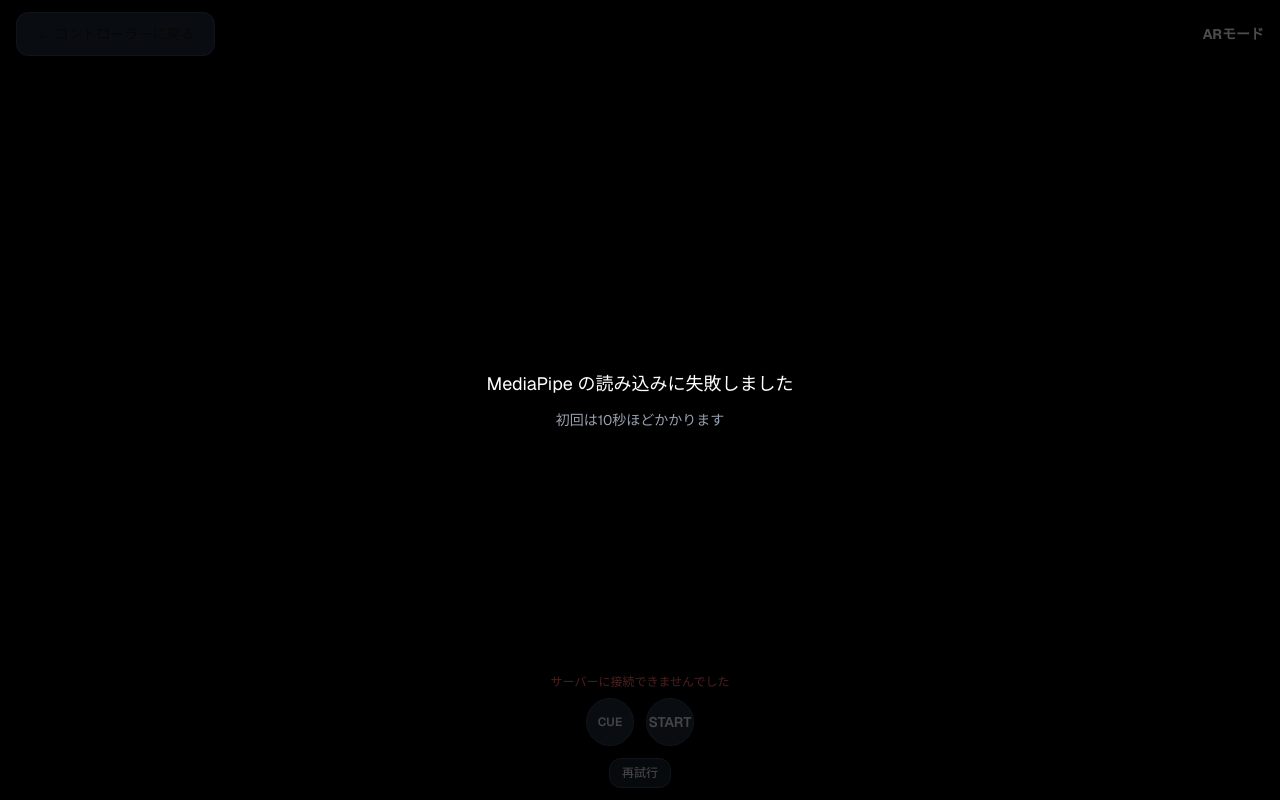
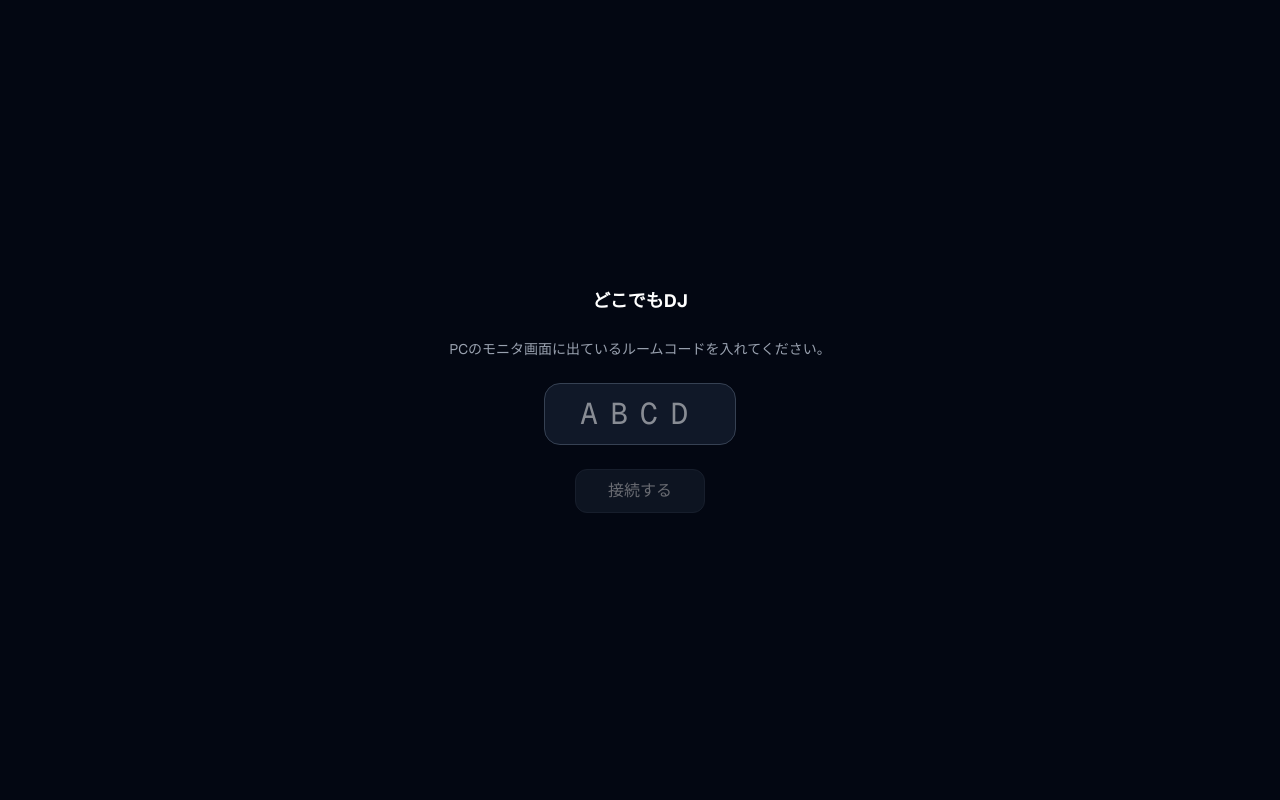
Before and after one commit to andooo26/dokodemo-dj, a Next.js app: page /ar in a window 1280 px wide. Built offline with nearby package versions, Linux system fonts and the light colour scheme; no server answers.

Commit message:
セッションをルーム単位に分離
コード発行とQRでペアリングし、ルームをまたいで信号が漏れないようにする。
MIDIポートはまだプロセス共有で、次段のブリッジ分離でルームごとになる。

```diff
--- a/package.json
+++ b/package.json
@@ -18,7 +18,9 @@
   "dependencies": {
     "@julusian/midi": "^3.8.1",
     "@mediapipe/tasks-vision": "^0.10.35",
+    "@types/qrcode": "^1.5.6",
     "next": "16.2.6",
+    "qrcode": "^1.5.4",
     "react": "19.2.4",
     "react-dom": "19.2.4",
     "socket.io": "^4.8.3",
--- a/server.js
+++ b/server.js
@@ -12,6 +12,7 @@ const next = require('next')
 const { Server } = require('socket.io')
 const { createMidiOut } = require('./server/midi')
 const { isAllowed, createRateLimiter } = require('./server/policy')
+const { createRoomStore, normalize } = require('./server/rooms')
 
 const dev  = process.env.NODE_ENV !== 'production'
 const port = parseInt(process.env.PORT || '3000', 10)
@@ -120,99 +121,120 @@ app.prepare().then(() => {
     cors: { origin: '*', methods: ['GET', 'POST'] },
   })
 
-  // MIDIポートとモニタの両方へ送る
-  const deliver = (msg) => {
+  const rooms = createRoomStore()
+  const PITCH_CENTER = 8192
+
+  // MIDIポートと、同じルームのモニタへ送る
+  const deliver = (room, msg) => {
     if (ArrayBuffer.isView(msg)) midiOut.send(msg)
-    io.to('output').emit('midi', msg)
-    logMidi(msg)
+    io.to(`${room.code}:output`).emit('midi', msg)
+    logMidi(room, msg)
   }
 
-  // 鳴っている音と動かされたベンドを覚えておく
-  const activeNotes = new Set()
-  const bentChannels = new Set()
-  const PITCH_CENTER = 8192
-
-  const track = (b) => {
+  // 鳴っている音と動かされたベンドをルームごとに覚えておく
+  const track = (room, b) => {
     const status = b[0] & 0xf0
     const ch = b[0] & 0x0f
-    if (status === 0x90 && b[2] > 0) activeNotes.add(`${ch}:${b[1]}`)
-    else if (status === 0x90 || status === 0x80) activeNotes.delete(`${ch}:${b[1]}`)
+    if (status === 0x90 && b[2] > 0) room.activeNotes.add(`${ch}:${b[1]}`)
+    else if (status === 0x90 || status === 0x80) room.activeNotes.delete(`${ch}:${b[1]}`)
     else if (status === 0xe0) {
       const v = (b[2] << 7) | b[1]
-      if (v === PITCH_CENTER) bentChannels.delete(ch)
-      else bentChannels.add(ch)
+      if (v === PITCH_CENTER) room.bentChannels.delete(ch)
+      else room.bentChannels.add(ch)
     }
   }
 
-  // スマホが全部切れたら、鳴りっぱなしを解放する
-  const releaseAll = () => {
-    if (activeNotes.size === 0 && bentChannels.size === 0) return
-    console.log(`  [!] 未解放の音を戻します (note:${activeNotes.size} bend:${bentChannels.size})`)
+  // そのルームのスマホが全部切れたら、鳴りっぱなしを解放する
+  const releaseAll = (room) => {
+    if (room.activeNotes.size === 0 && room.bentChannels.size === 0) return
+    console.log(`  [!] 未解放の音を戻します [${room.code}] (note:${room.activeNotes.size} bend:${room.bentChannels.size})`)
 
-    for (const key of activeNotes) {
+    for (const key of room.activeNotes) {
       const [ch, note] = key.split(':').map(Number)
-      deliver(Uint8Array.from([0x80 | ch, note, 0]))
+      deliver(room, Uint8Array.from([0x80 | ch, note, 0]))
     }
-    for (const ch of bentChannels) {
-      deliver(Uint8Array.from([0xe0 | ch, PITCH_CENTER & 0x7f, (PITCH_CENTER >> 7) & 0x7f]))
+    for (const ch of room.bentChannels) {
+      deliver(room, Uint8Array.from([0xe0 | ch, PITCH_CENTER & 0x7f, (PITCH_CENTER >> 7) & 0x7f]))
     }
-    activeNotes.clear()
-    bentChannels.clear()
+    room.activeNotes.clear()
+    room.bentChannels.clear()
   }
 
+  const releaseEverything = () => rooms.codes().forEach(c => releaseAll(rooms.get(c)))
+
   // 3バイトのMIDIでも旧来のJSONでもログに出せるようにする
-  const logMidi = (msg) => {
+  const logMidi = (room, msg) => {
     const b = ArrayBuffer.isView(msg) ? msg : null
     const m = b
       ? { status: b[0] & 0xf0, channel: b[0] & 0x0f, d1: b[1], d2: b[2] }
       : null
     const ch = (m ? m.channel : (msg.channel ?? 0)) + 1
+    const tag = `[${room.code}]`
 
     if (m) {
-      if      (m.status === 0x90) console.log(`  ↑ Note On   ch:${ch} note:${m.d1} vel:${m.d2}`)
-      else if (m.status === 0x80) console.log(`  ↓ Note Off  ch:${ch} note:${m.d1}`)
-      else if (m.status === 0xb0) console.log(`  ~ CC        ch:${ch} cc:${m.d1} val:${m.d2}`)
-      else if (m.status === 0xe0) console.log(`  ~ Pitch     ch:${ch} val:${(m.d2 << 7) | m.d1}`)
+      if      (m.status === 0x90) console.log(`  ${tag} ↑ Note On   ch:${ch} note:${m.d1} vel:${m.d2}`)
+      else if (m.status === 0x80) console.log(`  ${tag} ↓ Note Off  ch:${ch} note:${m.d1}`)
+      else if (m.status === 0xb0) console.log(`  ${tag} ~ CC        ch:${ch} cc:${m.d1} val:${m.d2}`)
+      else if (m.status === 0xe0) console.log(`  ${tag} ~ Pitch     ch:${ch} val:${(m.d2 << 7) | m.d1}`)
       return
     }
-    if      (msg.type === 'note_on')    console.log(`  ↑ Note On   ch:${ch} note:${msg.note} vel:${msg.velocity}`)
-    else if (msg.type === 'note_off')   console.log(`  ↓ Note Off  ch:${ch} note:${msg.note}`)
-    else if (msg.type === 'cc')         console.log(`  ~ CC        ch:${ch} cc:${msg.controller} val:${msg.value}`)
-    else if (msg.type === 'pitch_bend') console.log(`  ~ Pitch     ch:${ch} val:${msg.value}`)
+    if      (msg.type === 'note_on')    console.log(`  ${tag} ↑ Note On   ch:${ch} note:${msg.note} vel:${msg.velocity}`)
+    else if (msg.type === 'note_off')   console.log(`  ${tag} ↓ Note Off  ch:${ch} note:${msg.note}`)
+    else if (msg.type === 'cc')         console.log(`  ${tag} ~ CC        ch:${ch} cc:${msg.controller} val:${msg.value}`)
+    else if (msg.type === 'pitch_bend') console.log(`  ${tag} ~ Pitch     ch:${ch} val:${msg.value}`)
   }
 
   // 現在のポートと選べる一覧
   const midiState = () => ({ ...midiOut.state(), ports: midiOut.ports() })
 
-  // controller の接続数を output に通知する
-  const controllerCount = () => io.sockets.adapter.rooms.get('controller')?.size ?? 0
-  const notifyControllers = () => io.to('output').emit('controllers', controllerCount())
+  // ルーム内の controller の接続数を、同じルームの output に通知する
+  const memberCount = (code, role) => io.sockets.adapter.rooms.get(`${code}:${role}`)?.size ?? 0
+  const notifyControllers = (code) => io.to(`${code}:output`).emit('controllers', memberCount(code, 'controller'))
+
+  // 誰も居ないルームを片付ける
+  setInterval(() => rooms.sweep(code =>
+    memberCount(code, 'controller') === 0 && memberCount(code, 'output') === 0), 60 * 1000).unref()
 
   io.on('connection', (socket) => {
     const role = socket.handshake.query.role || 'unknown'
-    console.log(`[+] ${role} connected  (${socket.id})`)
-    socket.join(role)
+    const asked = normalize(socket.handshake.query.room)
+
+    // モニタはルームを持っていなければ発行する。スマホは既存ルームにしか入れない
+    let room = asked ? rooms.get(asked) : null
+    if (!room && role === 'output') room = rooms.create()
+
+    if (!room) {
+      console.log(`[x] ${role} rejected  (${socket.id}) room=${asked ?? '(なし)'}`)
+      socket.emit('roomerror', { reason: asked ? 'unknown' : 'missing' })
+      return
+    }
+
+    console.log(`[+] ${role} connected  (${socket.id}) [${room.code}]`)
+    socket.join(`${room.code}:${role}`)
+    socket.emit('room', { code: room.code })
+
     if (role === 'output') {
-      socket.emit('controllers', controllerCount())
+      socket.emit('controllers', memberCount(room.code, 'controller'))
       socket.emit('midiport', midiState())
     }
-    else notifyControllers()
+    else notifyControllers(room.code)
 
     // ポート一覧の取り直し (機材を後から挿した場合)
     socket.on('midiports', () => socket.emit('midiport', midiState()))
 
     // output からのポート切り替え。name が空なら仮想ポート
     socket.on('setmidiport', (name) => {
-      releaseAll()
+      if (role !== 'output') return
+      releaseEverything()
       try {
         midiOut.open(name || undefined)
         console.log(`MIDI 出力を切り替え: ${midiOut.portName}${midiOut.virtual ? ' (仮想ポート)' : ''}`)
-        io.to('output').emit('midiport', midiState())
+        io.emit('midiport', midiState())
       } catch (e) {
         // 開けなかったときは無音にせず仮想ポートへ戻す
         console.log(`  [!] ${e.message}。仮想ポートへ戻します`)
         try { midiOut.open() } catch { /* 仮想ポートも開けない */ }
-        io.to('output').emit('midiport', { ...midiState(), error: e.message })
+        io.emit('midiport', { ...midiState(), error: e.message })
       }
     })
 
@@ -225,22 +247,23 @@ app.prepare().then(() => {
     }
 
     socket.on('midi', (msg) => {
+      if (role !== 'controller') return
       if (!isAllowed(msg)) return drop('未対応のMIDIを破棄しました')
       if (!allowRate())    return drop('MIDIの送信が多すぎるため破棄しました')
-      track(msg)
-      deliver(msg)
+      track(room, msg)
+      deliver(room, msg)
     })
 
     socket.on('disconnect', () => {
-      console.log(`[-] ${role} disconnected (${socket.id})`)
+      console.log(`[-] ${role} disconnected (${socket.id}) [${room.code}]`)
       if (role === 'output') return
-      notifyControllers()
-      if (controllerCount() === 0) releaseAll()
+      notifyControllers(room.code)
+      if (memberCount(room.code, 'controller') === 0) releaseAll(room)
     })
   })
 
   for (const sig of ['SIGINT', 'SIGTERM']) {
-    process.on(sig, () => { releaseAll(); midiOut.close(); process.exit(0) })
+    process.on(sig, () => { releaseEverything(); midiOut.close(); process.exit(0) })
   }
 
   server.listen(port, '0.0.0.0', () => {
@@ -253,9 +276,10 @@ app.prepare().then(() => {
       console.log(`        cloudflared tunnel --url http://localhost:${port}   … 証明書のインストール不要`)
     }
 
-    console.log(`\nスマホ (コントローラー): ${scheme}://${HOST}:${port}/touch`)
-    console.log(`スマホ (AR モード):      ${scheme}://${HOST}:${port}/ar`)
-    console.log(`PC Chrome (モニタ):     ${scheme}://localhost:${port}/output`)
+    console.log(`\nPC Chrome (モニタ):     ${scheme}://localhost:${port}/output`)
+    console.log('  モニタを開くとルームコードとQRが出ます。スマホはそれを読んで接続してください')
+    console.log(`スマホ (コントローラー): ${scheme}://${HOST}:${port}/touch?room=コード`)
+    console.log(`スマホ (AR モード):      ${scheme}://${HOST}:${port}/ar?room=コード`)
 
     if (midiOut.portName) {
       console.log(`\nMIDI 出力: ${midiOut.portName}${midiOut.virtual ? ' (仮想ポート)' : ''}`)
--- a/src/app/ar/page.tsx
+++ b/src/app/ar/page.tsx
@@ -3,6 +3,8 @@
 import { useEffect, useRef, useState } from 'react'
 import { useMidiBridge } from '@/hooks/useMidiBridge'
 import { LinkButton, ConnectButton } from '@/components/HeaderButton'
+import { RoomGate } from '@/components/RoomGate'
+import { withRoom } from '@/core/room'
 import type { HandLandmarker } from '@mediapipe/tasks-vision'
 import { PADS, KNOBS, CUE_NOTE, PLAY_NOTE } from '@/core/mapping'
 
@@ -81,7 +83,7 @@ export default function ARPage() {
   const [cameraError, setCameraError] = useState('')
   const [activeLabels, setActiveLabels] = useState<string[]>([])
 
-  const { status, connect, send, failed } = useMidiBridge()
+  const { status, connect, send, failed, room, roomError } = useMidiBridge()
   useEffect(() => { activeDeckRef.current = activeDeck }, [activeDeck])
 
   const sendRef = useRef(send)
@@ -432,7 +434,7 @@ export default function ARPage() {
 
       {/* ヘッダー */}
       <div className="absolute top-0 left-0 right-0 flex items-center justify-between px-4 py-3 bg-gradient-to-b from-black/70 to-transparent">
-        <LinkButton href="/touch">← コントローラーに戻る</LinkButton>
+        <LinkButton href={withRoom('/touch', room)}>← コントローラーに戻る</LinkButton>
         <span className="text-white text-sm font-bold">ARモード</span>
       </div>
 
@@ -462,11 +464,14 @@ export default function ARPage() {
         </div>
       )}
 
+      {/* ルーム未参加 */}
+      {roomError && <RoomGate reason={roomError} onSubmit={connect} overlay />}
+
       {/* カメラエラー */}
       {cameraError && (
         <div className="absolute inset-0 flex flex-col items-center justify-center bg-black/80 gap-4 px-8 text-center">
           <p className="text-red-400">{cameraError}</p>
-          <LinkButton href="/touch">タッチUIに戻る</LinkButton>
+          <LinkButton href={withRoom('/touch', room)}>タッチUIに戻る</LinkButton>
         </div>
       )}
     </div>
--- a/src/app/output/page.tsx
+++ b/src/app/output/page.tsx
@@ -2,6 +2,8 @@
 
 import { useCallback, useEffect, useRef, useState } from 'react'
 import { io, type Socket } from 'socket.io-client'
+import QRCode from 'qrcode'
+import { currentRoom, rememberRoom, withRoom } from '@/core/room'
 import { CuePlayButton, PlayStopButton } from '@/components/ControlButtons'
 
 import { encode, decode } from '@/core/codec'
@@ -85,6 +87,9 @@ const VIRTUAL_PORT_VALUE = ''
 
 export default function OutputPage() {
   const [midiPort, setMidiPort]         = useState<MidiPortInfo | null>(null)
+  const [room, setRoom]                 = useState<string | null>(null)
+  const [qr, setQr]                     = useState<string | null>(null)
+  const [joinUrl, setJoinUrl]           = useState<string>('')
   const [sockStatus, setSockStatus]     = useState<'disconnected' | 'connected'>('disconnected')
   const [controllers, setControllers]   = useState(0)
   const [log, setLog]                          = useState<string[]>([])
@@ -115,10 +120,22 @@ export default function OutputPage() {
   // Socket.io
   useEffect(() => {
     const socket = io({
-      query: { role: 'output' },
+      query: { role: 'output', room: currentRoom() ?? '' },
       transports: ['websocket'],
     })
     socketRef.current = socket
+
+    // ルームコードが決まったらスマホ用のURLとQRを作る
+    socket.on('room', (p: { code: string }) => {
+      setRoom(p.code)
+      rememberRoom(p.code)
+      addLog(`ルーム ${p.code}`)
+      const url = new URL(withRoom('/touch', p.code), window.location.origin).toString()
+      setJoinUrl(url)
+      QRCode.toDataURL(url, { width: 240, margin: 1, color: { dark: '#ffffff', light: '#00000000' } })
+        .then(setQr)
+        .catch(() => setQr(null))
+    })
 
     socket.on('connect',    () => { setSockStatus('connected'); addLog('サーバーに接続しました') })
     socket.on('disconnect', () => { setSockStatus('disconnected'); setControllers(0); addLog('切断しました') })
@@ -315,6 +332,19 @@ export default function OutputPage() {
               </div>
             </div>
             <div className="flex flex-col gap-1.5 min-w-0">
+              <span className="text-xs text-gray-400 uppercase tracking-widest">ルームコード</span>
+              <div className="flex items-center gap-3">
+                {qr
+                  // eslint-disable-next-line @next/next/no-img-element -- QRはdata URL
+                  ? <img src={qr} alt="接続用QR" className="w-20 h-20 shrink-0" />
+                  : <div className="w-20 h-20 shrink-0 rounded-lg bg-gray-900" />}
+                <div className="flex flex-col gap-0.5 min-w-0">
+                  <span className="text-2xl font-mono tracking-[0.3em]">{room ?? '----'}</span>
+                  <span className="text-xs text-gray-500 break-all">{joinUrl}</span>
+                </div>
+              </div>
+            </div>
+            <div className="flex flex-col gap-1.5 min-w-0">
               <span className="text-xs text-gray-400 uppercase tracking-widest">MIDIポート</span>
               <div className="flex items-center gap-2 min-w-0">
                 <span className={`w-2 h-2 rounded-full shrink-0 ${
--- a/src/app/touch/page.tsx
+++ b/src/app/touch/page.tsx
@@ -2,6 +2,8 @@
 
 import { useState, useEffect, useRef, useCallback } from 'react'
 import { useMidiBridge } from '@/hooks/useMidiBridge'
+import { RoomGate } from '@/components/RoomGate'
+import { withRoom } from '@/core/room'
 import type { MidiMsg, Status } from '@/hooks/useMidiBridge'
 import { LinkButton, ConnectButton } from '@/components/HeaderButton'
 import {
@@ -291,9 +293,11 @@ export default function Controller() {
   const [activeDeck, setActiveDeck] = useState(0)
   const [eqValues, setEqValues]   = useState([[64,64,64,64],[64,64,64,64]])
   const [pitchValues, setPitchValues] = useState([PITCH_CENTER, PITCH_CENTER])
-  const { status, log, connect, send, failed } = useMidiBridge()
+  const { status, log, connect, send, failed, room, roomError } = useMidiBridge()
 
   useEffect(() => { setMounted(true) }, [])
+
+  if (roomError) return <RoomGate reason={roomError} onSubmit={connect} />
 
   return (
     <main className="min-h-screen bg-gray-950 text-white px-4 py-6 w-full flex flex-col gap-6">
@@ -302,7 +306,7 @@ export default function Controller() {
       <div className="flex items-center justify-between gap-4">
         <h1 className="text-lg font-bold flex-shrink-0">どこでもDJ</h1>
         <div className="flex gap-2 flex-shrink-0">
-          <LinkButton href="/ar">AR</LinkButton>
+          <LinkButton href={withRoom('/ar', room)}>AR</LinkButton>
           <ConnectButton
             disabled={!mounted || status === 'connecting'}
             status={status}
--- /dev/null
+++ b/src/components/RoomGate.tsx
@@ -0,0 +1,47 @@
+'use client'
+
+import { useState } from 'react'
+import { normalizeCode, isValidCode } from '@/core/room'
+import type { RoomError } from '@/hooks/useMidiBridge'
+
+interface RoomGateProps {
+  reason: RoomError
+  onSubmit: (code: string) => void
+  overlay?: boolean
+}
+
+// ルームコードの入力画面。PC側モニタに出ているコードを入れてもらう
+export function RoomGate({ reason, onSubmit, overlay }: RoomGateProps) {
+  const [code, setCode] = useState('')
+  const ready = isValidCode(code)
+
+  return (
+    <div className={`${overlay ? 'absolute' : 'fixed'} inset-0 z-50 bg-gray-950 text-white
+                     flex flex-col items-center justify-center gap-6 px-8`}>
+      <h1 className="text-lg font-bold">どこでもDJ</h1>
+      <p className="text-sm text-gray-400 text-center">
+        {reason === 'unknown'
+          ? 'このルームは見つかりませんでした。PCのモニタ画面に出ているコードを入れてください。'
+          : 'PCのモニタ画面に出ているルームコードを入れてください。'}
+      </p>
+      <input
+        value={code}
+        onChange={e => setCode(normalizeCode(e.target.value))}
+        inputMode="text"
+        autoCapitalize="characters"
+        placeholder="ABCD"
+        className="w-48 text-center text-3xl tracking-[0.4em] font-mono
+                   bg-gray-900 border border-gray-700 rounded-2xl px-4 py-3
+                   focus:outline-none focus:border-gray-500"
+      />
+      <button
+        disabled={!ready}
+        onClick={() => onSubmit(code)}
+        className="min-h-[44px] px-8 rounded-xl font-medium bg-gray-800 active:bg-gray-600
+                   border border-gray-700 disabled:opacity-40 disabled:pointer-events-none"
+      >
+        接続する
+      </button>
+    </div>
+  )
+}
--- /dev/null
+++ b/src/core/room.ts
@@ -0,0 +1,41 @@
+// ルームコードの受け渡し。URLの ?room= を正とし、localStorage は再読込用の控え。
+
+export const ROOM_PARAM = 'room'
+const STORAGE_KEY = 'dokodemo-dj:room'
+
+export function normalizeCode(value: string): string {
+  return value.trim().toUpperCase().replace(/[^A-Z0-9]/g, '').slice(0, 8)
+}
+
+export function isValidCode(code: string): boolean {
+  return /^[A-Z0-9]{4,8}$/.test(code)
+}
+
+// URL優先、無ければ前回のコード
+export function currentRoom(): string | null {
+  if (typeof window === 'undefined') return null
+  const fromUrl = new URLSearchParams(window.location.search).get(ROOM_PARAM)
+  if (fromUrl && isValidCode(normalizeCode(fromUrl))) return normalizeCode(fromUrl)
+  const saved = window.localStorage?.getItem(STORAGE_KEY)
+  return saved && isValidCode(saved) ? saved : null
+}
+
+// 再読込やページ移動でも同じルームに戻れるようにする
+export function rememberRoom(code: string) {
+  if (typeof window === 'undefined') return
+  try { window.localStorage.setItem(STORAGE_KEY, code) } catch { /* プライベートモード */ }
+  const url = new URL(window.location.href)
+  if (url.searchParams.get(ROOM_PARAM) !== code) {
+    url.searchParams.set(ROOM_PARAM, code)
+    window.history.replaceState(null, '', url)
+  }
+}
+
+// ページ間リンクにコードを引き継ぐ
+export function withRoom(href: string, code: string | null): string {
+  if (!code) return href
+  const [path, query] = href.split('?')
+  const params = new URLSearchParams(query)
+  params.set(ROOM_PARAM, code)
+  return `${path}?${params}`
+}
--- a/src/hooks/useMidiBridge.ts
+++ b/src/hooks/useMidiBridge.ts
@@ -2,15 +2,19 @@ import { useState, useRef, useCallback, useEffect } from 'react'
 import { io, Socket } from 'socket.io-client'
 import { encode, dedupKey, valueOf } from '@/core/codec'
 import type { MidiMsg } from '@/core/codec'
+import { currentRoom, rememberRoom } from '@/core/room'
 
 export type { MidiMsg }
 
 export type Status = 'disconnected' | 'connecting' | 'connected'
+export type RoomError = 'missing' | 'unknown' | null
 
 export function useMidiBridge() {
   const [status, setStatus]   = useState<Status>('disconnected')
   const [log, setLog]         = useState<string[]>([])
   const [failed, setFailed]   = useState(false)
+  const [room, setRoom]       = useState<string | null>(null)
+  const [roomError, setRoomError] = useState<RoomError>(null)
   const socketRef             = useRef<Socket | null>(null)
   const lastSentRef           = useRef<Map<string, number>>(new Map())
 
@@ -19,15 +23,33 @@ export function useMidiBridge() {
     setLog((prev) => [`[${ts}] ${msg}`, ...prev].slice(0, 30))
   }, [])
 
-  const connect = useCallback(() => {
+  // code を渡すと、そのルームへ入り直す
+  const connect = useCallback((code?: string) => {
+    const target = code ?? currentRoom()
     socketRef.current?.disconnect()
     setStatus('connecting')
     setFailed(false)
+    setRoomError(null)
     lastSentRef.current.clear()
-    const s = io({ query: { role: 'controller' }, transports: ['websocket'], timeout: 3000 })
+
+    if (!target) { setStatus('disconnected'); setRoomError('missing'); return }
+
+    const s = io({ query: { role: 'controller', room: target }, transports: ['websocket'], timeout: 3000 })
     s.on('connect',       () => { setStatus('connected');    setFailed(false); addLog('接続しました') })
     s.on('disconnect',    () => { setStatus('disconnected'); addLog('切断しました') })
     s.on('connect_error', () => { setStatus('disconnected'); setFailed(true) })
+    s.on('room', (p: { code: string }) => {
+      setRoom(p.code)
+      setRoomError(null)
+      rememberRoom(p.code)
+      addLog(`ルーム ${p.code} に参加しました`)
+    })
+    s.on('roomerror', (p: { reason: 'missing' | 'unknown' }) => {
+      setStatus('disconnected')
+      setRoomError(p.reason)
+      addLog(p.reason === 'unknown' ? 'ルームが見つかりません' : 'ルームコードが必要です')
+      s.disconnect()
+    })
     socketRef.current = s
   }, [addLog])
 
@@ -58,5 +80,5 @@ export function useMidiBridge() {
 
   useEffect(() => () => { socketRef.current?.disconnect() }, [])
 
-  return { status, log, connect, send, failed }
+  return { status, log, connect, send, failed, room, roomError }
 }
--- a/src/middleware.ts
+++ b/src/middleware.ts
@@ -9,17 +9,19 @@ export function middleware(request: NextRequest) {
   const isMobile = MOBILE_UA.test(request.headers.get('user-agent') ?? '')
   const home = isMobile ? '/touch' : '/output'
 
+  // ルームコードを落とさずに転送する
+  const redirect = (to: string) => {
+    const url = new URL(to, request.url)
+    url.search = request.nextUrl.search
+    return NextResponse.redirect(url)
+  }
+
   // ルートは端末に応じた入口へ
-  if (pathname === '/') {
-    return NextResponse.redirect(new URL(home, request.url))
-  }
+  if (pathname === '/') return redirect(home)
+
   // 端末に合わないページは引き戻す
-  if (pathname === '/output' && isMobile) {
-    return NextResponse.redirect(new URL('/touch', request.url))
-  }
-  if (pathname === '/touch' && !isMobile) {
-    return NextResponse.redirect(new URL('/output', request.url))
-  }
+  if (pathname === '/output' && isMobile) return redirect('/touch')
+  if (pathname === '/touch' && !isMobile) return redirect('/output')
 
   return NextResponse.next()
 }
```
Also changed, not shown: 2 other files (tests, documents, lock files or other folders).
